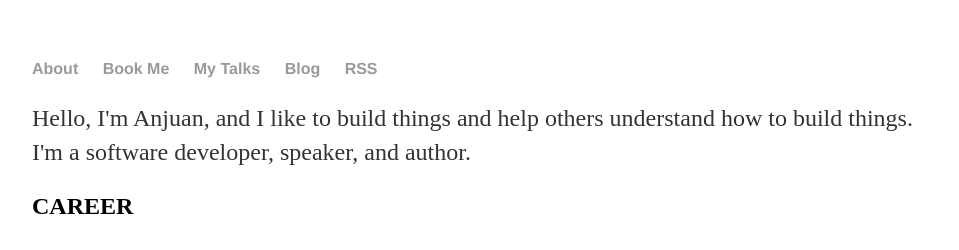
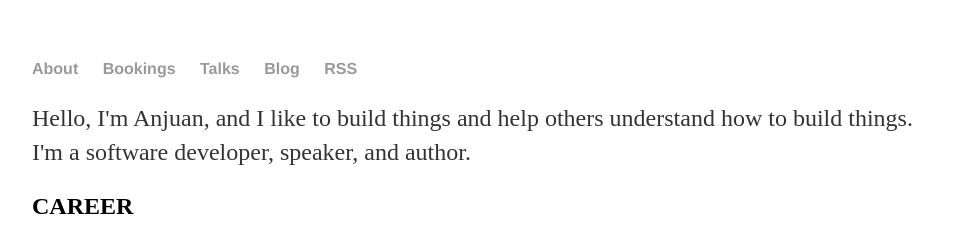
Before and after one commit to CharlyB123/old.anjuan.github.io, a Jekyll site: the page built from index.html, in a window 1280 px wide. Shown: the top 250 px of the page, without its empty margins (160-1119 px from the left). Built offline with Jekyll 4.4.1, drawn with Linux system fonts in a browser that asks for light colours.

Commit message:
Update default.html
Modified Bookings link.

```diff
--- a/_layouts/default.html
+++ b/_layouts/default.html
@@ -9,8 +9,8 @@
 			<nav>
 	    		<ul>
 	        		<li><a href="/">About</a></li>
-		        	<li><a href="/about">Book Me</a></li>
-	        		<li><a href="/talks">My Talks</a></li>
+		        	<li><a href="/bookings">Bookings</a></li>
+	        		<li><a href="/talks">Talks</a></li>
 	        		<li><a href="/blog">Blog</a></li>
 				<li><a href="http://anjuan.github.io/blog/atom.xml">RSS</a><li>
 	    		</ul>
```
